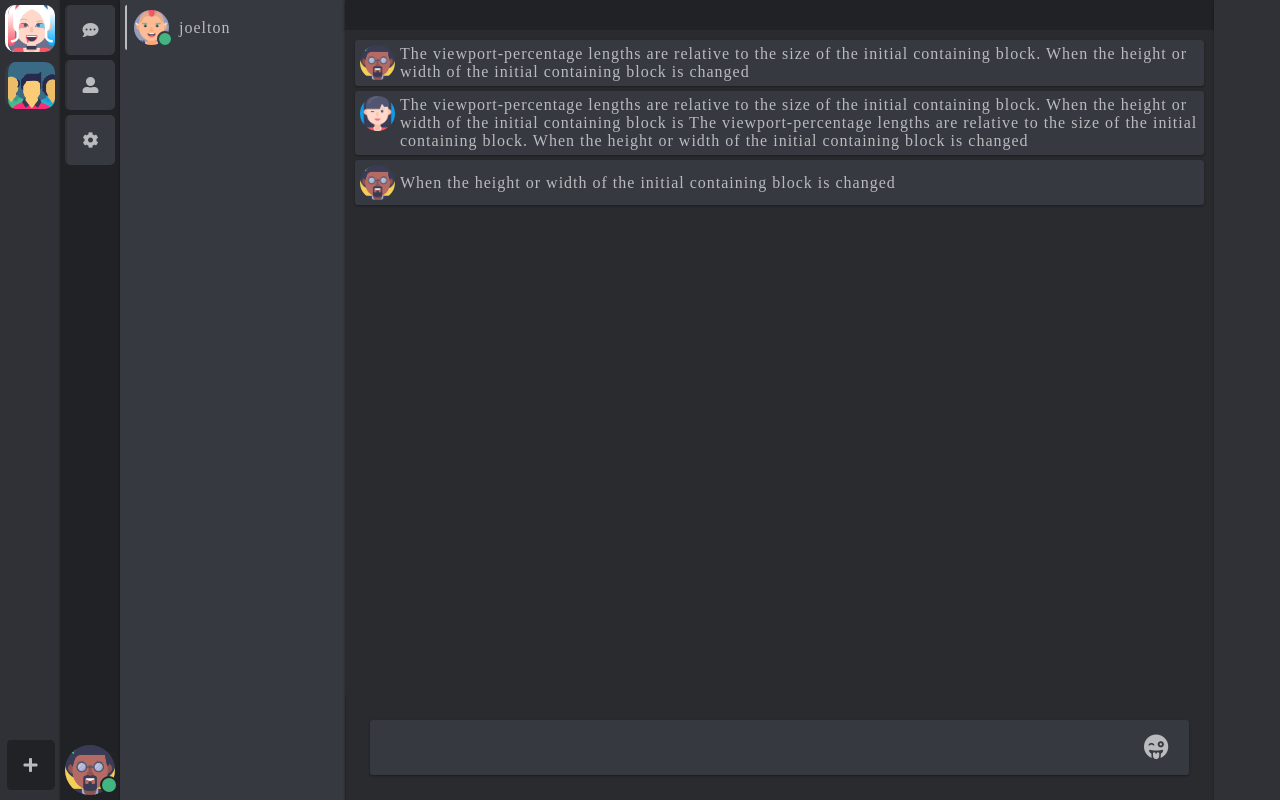
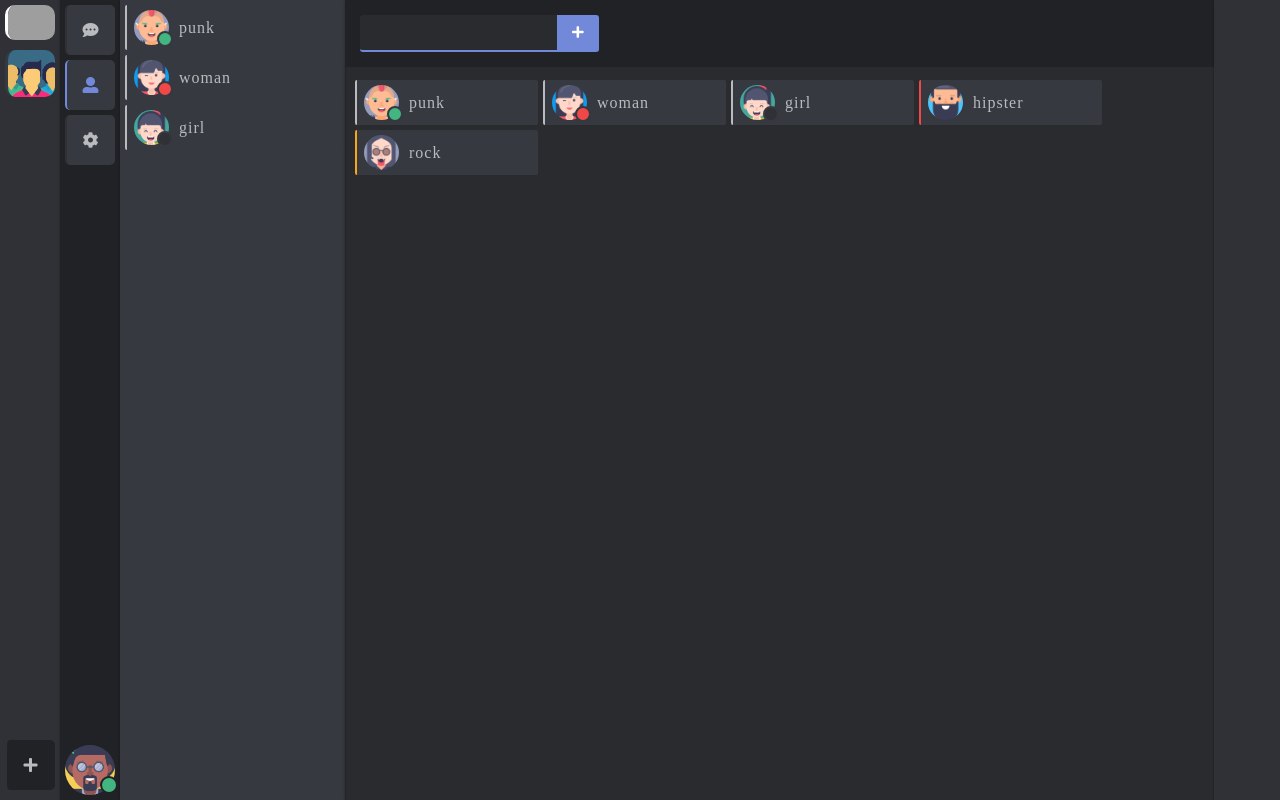
Before and after one commit to JefersonDev/chating-react, a React app: page / in a window 1280 px wide. Built offline with nearby package versions, Linux system fonts and the light colour scheme; grey boxes are pictures that could not be loaded.

Commit message:
interactions and sam fakes contacts

```diff
--- a/src/application/App.js
+++ b/src/application/App.js
@@ -10,15 +10,97 @@ import '../styles/right/header.css'
 import '../styles/right/plaintext.css'
 import '../styles/right/wrappers.css'
 import React from "react";
+
 class App extends react.Component {
 
     constructor(props) {
         super(props);
-        this.state = {profile: {id: '', avatar: '', username: '', status: ''}}
+        this.state = {
+            profile: {id: '123456798', avatar: 'img/afro.png', username: 'username', status: 'online'},
+            conversation: {to: undefined, room: undefined},
+            handler: 'contacts',
+
+            conversations: [
+                {room: "321", by: {id:"987",avatar: "img/punk.png", username: "punk", status: "online"}},
+                {room: "332", by: {id:"741",avatar: "img/woman.png", username: "woman", status: "busy"}},
+                {room: "852", by: {id:"963",avatar: "img/girl.png", username: "girl", status: "offline"}},
+            ],
+
+            contacts: [
+                {type:undefined, id:"852",avatar: "img/punk.png",username:"punk",status:"online"},
+                {type:undefined, id:"741",avatar: "img/woman.png", username: "woman", status: "busy"},
+                {type:undefined, id:"963",avatar: "img/girl.png", username: "girl", status: "offline"},
+                {type:"order", id:"965",avatar: "img/hipster.png", username: "hipster", status: "offline"},
+                {type:"invite", id:"789",avatar: "img/rock.png", username: "rock", status: "admin"}
+            ],
+
+            messages:[{
+                id: "741963",
+                msg:"alguma mensagem do punk para afro",
+                room:"321",
+                by:{id:"987",avatar: "img/punk.png", username: "punk", status: "online"}
+            },
+                {
+                    id: "852963",
+                    msg:"alguma mensagem do afro para o seu amigo punk",
+                    room:"321",
+                    by:{id:"987",avatar: "img/afro.png", username: "afro", status: "online"}
+                },
+                {
+                    id: "741569",
+                    msg:"alguma mensagem do punk para afro",
+                    room:"321",
+                    by:{id:"987",avatar: "img/punk.png", username: "punk", status: "online"}
+                },
+                {
+                    id: "741963",
+                    msg:"alguma mensagem do afro para a sua amiga woman",
+                    room:"332",
+                    by:{id:"987",avatar: "img/afro.png", username: "afro", status: "online"}
+                },
+                {
+                    id: "741252",
+                    msg:"alguma mensagem da woman para a seu amigo afro",
+                    room:"332",
+                    by:{id:"987",avatar: "img/woman.png", username: "woman", status: "online"}
+                }]
+
+        }
     }
 
     componentDidMount() {
 
+    }
+
+    /// check container is has active
+    isContainer(container) {
+        return this.state.handler === container;
+    }
+
+    isHandlerClass(handler) {
+        return this.state.handler === handler ? "active" : ""
+    }
+
+    isConversationClass(room) {
+        return this.state.conversation.room === room ? "active" : "";
+    }
+
+    isConversation(room) {
+        return this.state.conversation.room === room
+    }
+
+    filterMessages(room) {
+        return this.state.messages.filter(msg => msg.room === room)
+    }
+
+
+    handlerConversation(conversation) {
+        this.setState({conversation})
+        this.handlerHandler("conversations")
+    }
+
+    handlerHandler = (handler) => {
+        this.setState({handler})
     }
 
     render() {
@@ -29,126 +111,116 @@ class App extends react.Component {
                         <div>
                             <div className={"unreadys"}>
                                 <ul>
-                                    <li><img width={"100%"} src={"img/fernanda.png"} alt={""} /></li>
+                                    <li><img width={"100%"} src={"img/fernanda.png"} alt={""}/></li>
                                 </ul>
                             </div>
                             <div className={"groups"}>
                                 <ul>
-                                    <li><img width={"100%"} src={"img/group.png"} alt={""} /></li>
+                                    <li><img width={"100%"} src={"img/group.png"} alt={""}/></li>
                                 </ul>
                             </div>
                         </div>
                         <div className={"handlers"}>
-                            <ul >
-                                <li className={"plus"}><i className="fas fa-plus" /></li>
+                            <ul>
+                                <li className={"plus"}><i className="fas fa-plus"/></li>
                             </ul>
                         </div>
                     </div>
-                    <div className={"navigation shadow"} >
+                    <div className={"navigation shadow"}>
                         <div className={"handlers"}>
                             <ul>
-                                <li><i className="fas fa-comment-dots"/></li>
-                                <li><i className="fas fa-user-alt" /></li>
-                                <li><i className="fas fa-cog" /></li>
+                                <li
+                                    className={this.isHandlerClass("conversations")}>
+                                <i className="fas fa-comment-dots"/></li>
+                                <li onClick={() => this.handlerHandler("contacts")}
+                                    className={this.isHandlerClass("contacts")}>
+                                    <i className="fas fa-user-alt"/></li>
+                                <li onClick={() => this.handlerHandler("cogs")}
+                                    className={this.isHandlerClass("cogs")}>
+                                    <i className="fas fa-cog"/></li>
                             </ul>
                         </div>
                         <div className={"profile"}>
-                            <img src={"img/jeferson.png"} alt={""} width={"100%"} />
+                            <img src={this.state.profile.avatar} alt={""} width={"100%"}/>
                             <div className={"profile-status online"}/>
                         </div>
                     </div>
                     <div className={"tab shadow"}>
                         <div className={"tab-container"}>
                             <ul>
-                                <li>
+                                {this.state.conversations.map(conversation => (
+                                    <li onClick={() => this.handlerConversation({room: conversation.room, to: conversation.by.id})}
+                                        className={this.isConversationClass(conversation.room)}>
                                         <div className={"li-avatar"}>
-                                        <img width={"35px"} src={"img/joelton.png"} alt={""} />
-                                        <div className={"li-status online"} />
+                                            <img width={"35px"} src={conversation.by.avatar} alt={""}/>
+                                            <div className={`li-status ${conversation.by.status}`}/>
                                         </div>
-                                    <div className={"li-body"}>joelton</div>
-                                    <div className={"li-action"}><i className="fas fa-times" /></div>
-                                </li>
+                                        <div className={"li-body"}>{conversation.by.username}</div>
+                                        <div className={"li-action"}><i className="fas fa-times"/></div>
+                                    </li>))}
                             </ul>
                         </div>
                     </div>
                 </div>
                 <div className={"right shadow"}>
                     <div className={"container"}>
-                        <div className={"main"}>
-                            <div className={"header shadow"} />
-                            <div className={"room"}>
-                                <div className={"msg shadow"}>
+                        {this.isContainer("conversations") ? <div className={"main"}>
+                            <div className={"header shadow"}/>
+                            {this.state.conversations.map(conversation => (
+                                this.isConversation(conversation.room) ? <div className={"room"}>
+                                        {this.filterMessages(conversation.room).map(msg => (
+                                            <div className={"msg"}>
+                                               <div className={"msg-content  shadow"}>
                                                    <div className={"msg-avatar"}>
-                                        <img width={"35px"} src={"img/jeferson.png"} />
+                                                       <img width={"35px"} src={msg.by.avatar}/>
                                                    </div>
                                                    <div className={"msg-body"}>
-                                        The viewport-percentage lengths are relative to the size of the initial containing block. When the height or width of the initial containing block is changed
-                                    </div>
-                                </div>
-                                <div className={"msg shadow"}>
-                                    <div className={"msg-avatar"}>
-                                        <img width={"35px"} src={"img/bianca.png"} />
-                                    </div>
-                                    <div className={"msg-body"}>
-                                        The viewport-percentage lengths are relative to the size of the initial containing block. When the height or width of the initial containing block is  The viewport-percentage lengths are relative to the size of the initial containing block. When the height or width of the initial containing block is changed
-                                    </div>
-                                </div>
-                                <div className={"msg shadow"}>
-                                    <div className={"msg-avatar"}>
-                                        <img width={"35px"} src={"img/jeferson.png"} />
-                                    </div>
-                                    <div className={"msg-body"}>
-                                        When the height or width of the initial containing block is changed
+                                                       {msg.msg}
                                                    </div>
                                                </div>
                                             </div>
+                                        ))}
+                                </div>: ""
+                            ))}
                             <div className={"plaintext shadow"}>
                                 <div className={"plaintext-input"}>
                                     <input type={"text"}/>
                                 </div>
                                 <div className={"plaintext-action"}>
-                                    <i className="fas fa-grin-tongue-wink" />
+                                    <i className="fas fa-grin-tongue-wink"/>
                                 </div>
                             </div>
-                        </div>
-                        <div className={"main-container"}>
-                            {/*<div className={"header"}>*/}
-                            {/*    <div className={"invite-form"}>*/}
-                            {/*        <input type={"text"} />*/}
-                            {/*        <button><i className="fas fa-plus" /></button>*/}
-                            {/*    </div>*/}
-                            {/*</div>*/}
-                            {/*<div className={"tab-container contacts"}>*/}
-                            {/*    <ul>*/}
-                            {/*        <li>*/}
-                            {/*            <div className={"li-avatar"}>*/}
-                            {/*                <img width={"35px"} src={"img/joelton.png"} alt={""} />*/}
-                            {/*                <div className={"li-status online"} />*/}
-                            {/*            </div>*/}
-                            {/*            <div className={"li-body"}>joelton</div>*/}
-                            {/*            <div className={"li-action"}><i className="fas fa-bars" /></div>*/}
-                            {/*        </li>*/}
-                            {/*        <li className={"order"}>*/}
-                            {/*            <div className={"li-avatar"}>*/}
-                            {/*                <img width={"35px"} src={"img/bianca.png"} alt={""} />*/}
-                            {/*                <div className={"li-status online"} />*/}
-                            {/*            </div>*/}
-                            {/*            <div className={"li-body"}>bianca</div>*/}
-                            {/*            <div className={"li-action"}><i className="fas fa-bars"></i></div>*/}
-                            {/*        </li>*/}
-                            {/*        <li className={"invite"}>*/}
-                            {/*            <div className={"li-avatar"}>*/}
-                            {/*                <img width={"35px"} src={"img/beatriz.png"} alt={""} />*/}
-                            {/*                <div className={"li-status online"} />*/}
-                            {/*            </div>*/}
-                            {/*            <div className={"li-body"}>beatriz</div>*/}
-                            {/*            <div className={"li-action"}><i className="fas fa-bars"></i></div>*/}
-                            {/*        </li>*/}
-                            {/*    </ul>*/}
-                            {/*</div>*/}
+                        </div> : ""}
+                        {this.isContainer("contacts") ? <div className={"main-container"}>
+                            <div className={"header"}>
+                                <div className={"invite-form"}>
+                                    <input type={"text"}/>
+                                    <button><i className="fas fa-plus"/></button>
                                 </div>
                             </div>
-                    <div className={"wrappers shadow"} />
+                            <div className={"tab-container contacts"}>
+                                <ul>
+                                    {this.state.contacts.map(contact => (
+                                        <li className={contact.type}>
+                                            <div className={"li-avatar"}>
+                                                <img width={"35px"} src={contact.avatar} alt={""}/>
+                                                {contact.type === undefined ? <div className={`li-status ${contact.status}`}/>: ""}
+                                            </div>
+                                            <div className={"li-body"}>{contact.username}</div>
+                                            <div className={"li-action"}><i className="fas fa-bars"/></div>
+                                        </li>
+                                    ))}
+
+                                </ul>
+                            </div>
+                        </div> : ""}
+                        {this.isContainer("cogs") ?
+                            <div className={"main-container"}>
+                                configurações
+                            </div> : ""}
+
+                    </div>
+                    <div className={"wrappers shadow"}/>
                 </div>
             </react.Fragment>
         )
--- a/src/styles/left/navigation.css
+++ b/src/styles/left/navigation.css
@@ -19,6 +19,11 @@
 .handlers ul li.plus {
     background-color: #202225;
 
+}
+
+.handlers ul li.active {
+    border-left: 2px solid #7289DA;
+    color:  #7289DA;
 }
 
 .handlers ul li {
--- a/src/styles/left/tab.css
+++ b/src/styles/left/tab.css
@@ -49,6 +49,10 @@
     margin-bottom: 5px;
 }
 
+.tab-container ul li.active {
+    background-color: #202225;
+}
+
 .li-avatar {
     position: relative;
 }
--- a/src/styles/room.css
+++ b/src/styles/room.css
@@ -7,9 +7,17 @@
 }
 
 .msg {
-    display: flex;
+
+    flex-direction: column;
+
+}
+
+.msg-content {
+    display: inline-flex;
     background-color: #36393f;
+
     padding: 5px;
+    padding-right: 10px;
     margin-bottom: 5px;
     border-radius: 3px 3px 3px 3px;
 }
```
Also changed, not shown: public/img/afro.png (renamed from public/img/jeferson.png), public/img/girl.png (added), public/img/hipster.png (added), public/img/punk.png (renamed from public/img/joelton.png), public/img/rock.png (renamed from public/img/beatriz.png), public/img/sheep.png (renamed from public/img/hebert.png), public/img/suicidal.png (renamed from public/img/fernanda.png), public/img/woman.png (renamed from public/img/bianca.png). Lines whose indentation alone changed are shown as unchanged.
